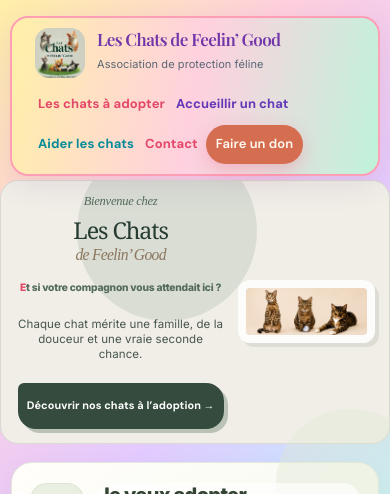
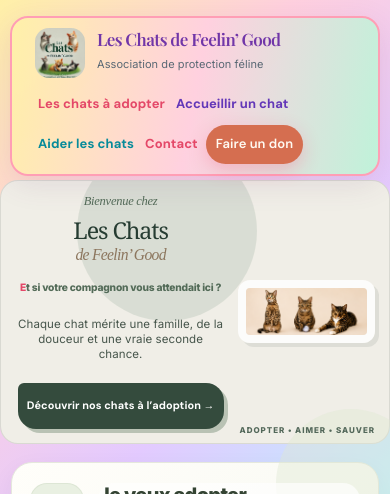
Before and after one commit to ViriGoodFeel/les-chats-feelingood-site, a Next.js app: page / in a window 390 px wide. Shown: the top 494 px of the page. Built offline with nearby package versions, Linux system fonts and the light colour scheme; no server answers.

Commit message:
Restore visible horizontal adoption slogan

```diff
--- a/app/styles.css
+++ b/app/styles.css
@@ -2107,3 +2107,34 @@ input:focus,select:focus,textarea:focus{outline:3px solid #bdeeff!important;bord
   pointer-events:none!important;
 }
 .hero-welcome-only:after{content:none!important;display:none!important}
+
+
+/* Slogan de marque visible, horizontal et sans chevaucher la photo */
+.hero-welcome-only:after{
+  content:"ADOPTER • AIMER • SAUVER"!important;
+  display:block!important;
+  position:absolute!important;
+  right:28px!important;
+  bottom:12px!important;
+  top:auto!important;
+  transform:none!important;
+  transform-origin:center!important;
+  font-family:Inter,'Segoe UI',sans-serif!important;
+  font-size:10px!important;
+  line-height:1.2!important;
+  font-weight:800!important;
+  letter-spacing:.22em!important;
+  color:#53685a!important;
+  opacity:1!important;
+  z-index:3!important;
+  pointer-events:none!important;
+  white-space:nowrap!important;
+}
+@media(max-width:760px){
+ .hero-welcome-only:after{
+   right:14px!important;
+   bottom:7px!important;
+   font-size:8px!important;
+   letter-spacing:.12em!important;
+ }
+}
```
